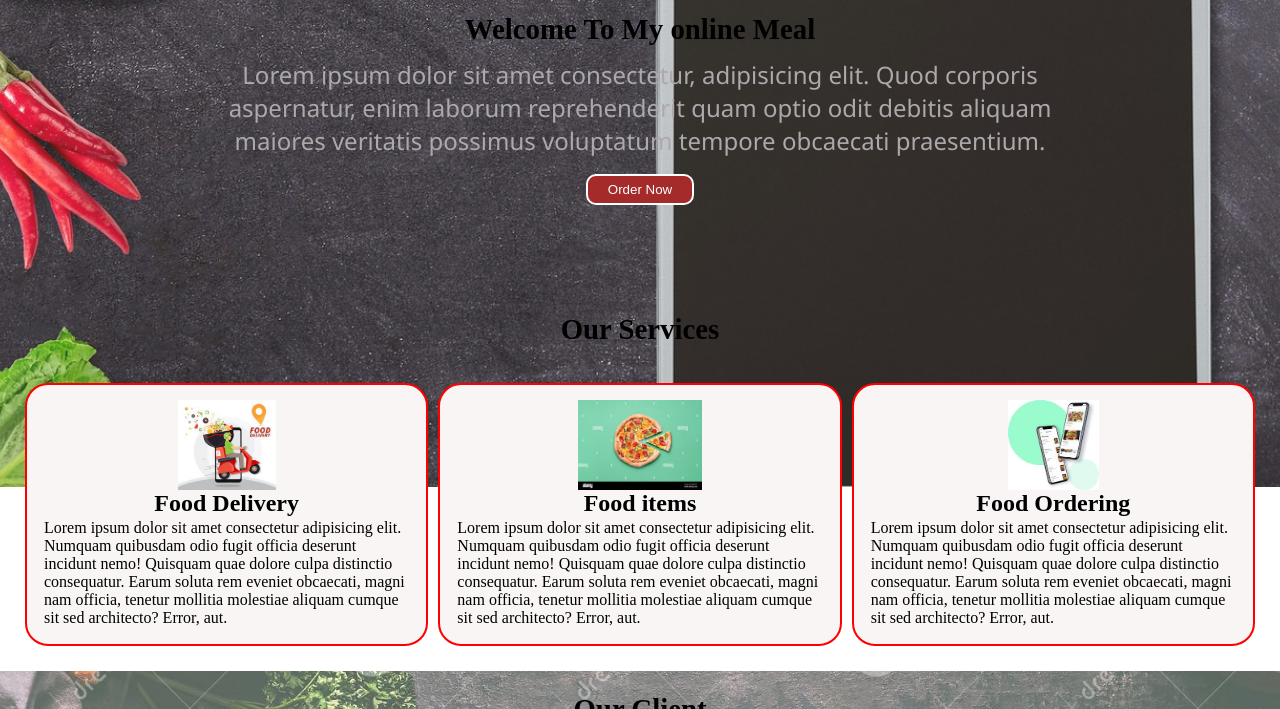
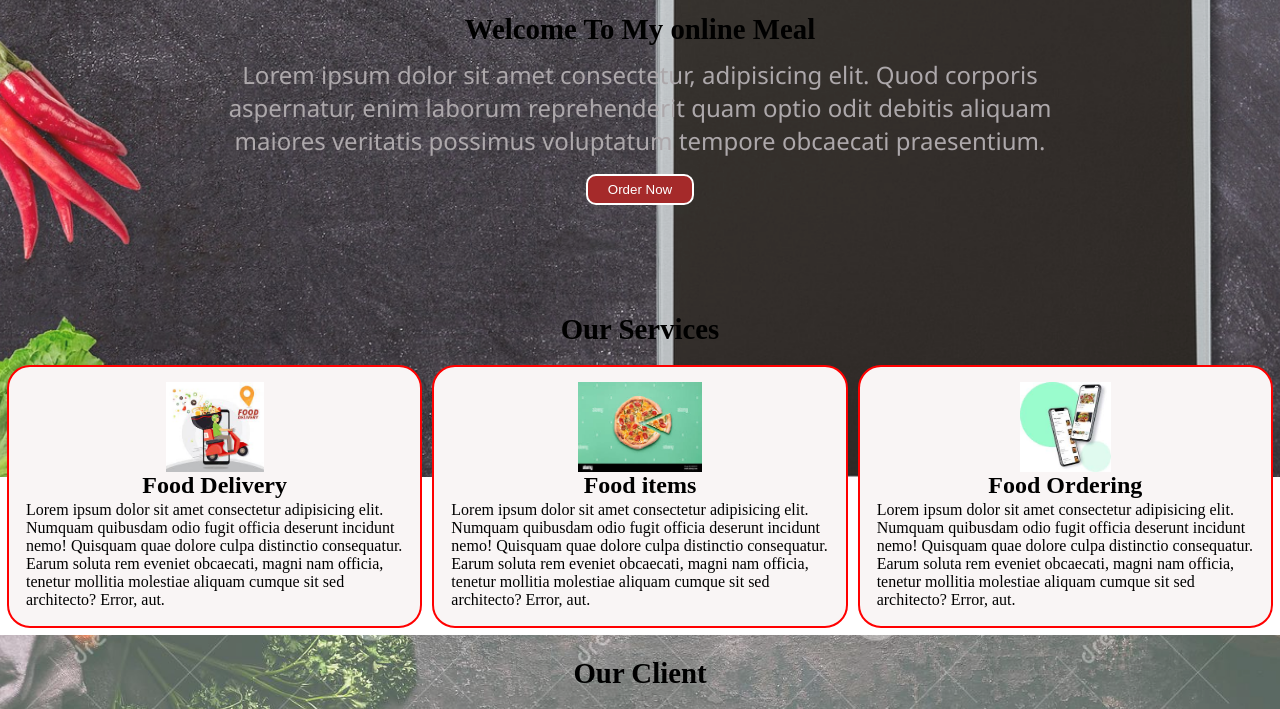
Before and after one commit to InzamamulHaque09/onlinemeal2, a plain HTML site: page index.html in a window 1280 px wide. Shown: the part 77-786 px from the top of the page. Drawn offline with Linux system fonts and the light colour scheme.

Commit message:
Update Style.css

```diff
--- a/Style.css
+++ b/Style.css
@@ -79,6 +79,7 @@
     width: 105%;
     z-index: -1;
     opacity: 0.9;
+    margin-bottom: 20px;
 }
 #home p{
     color: rgb(173, 168, 171);
@@ -104,7 +105,7 @@
 }
 /* Services Section */
 #services{
-    margin: 20px;
+    margin: 2px;
     display: flex;
 }
 #services .box{
@@ -131,7 +132,7 @@
 #client-section::before{
     content: "";
     position: absolute;
-    background: url(client.jpg) no-repeat center center/cover;
+    background: url('client.jpg') no-repeat center center/cover;
     height: 268px;
     width: 105%;
     z-index: -1;
```
